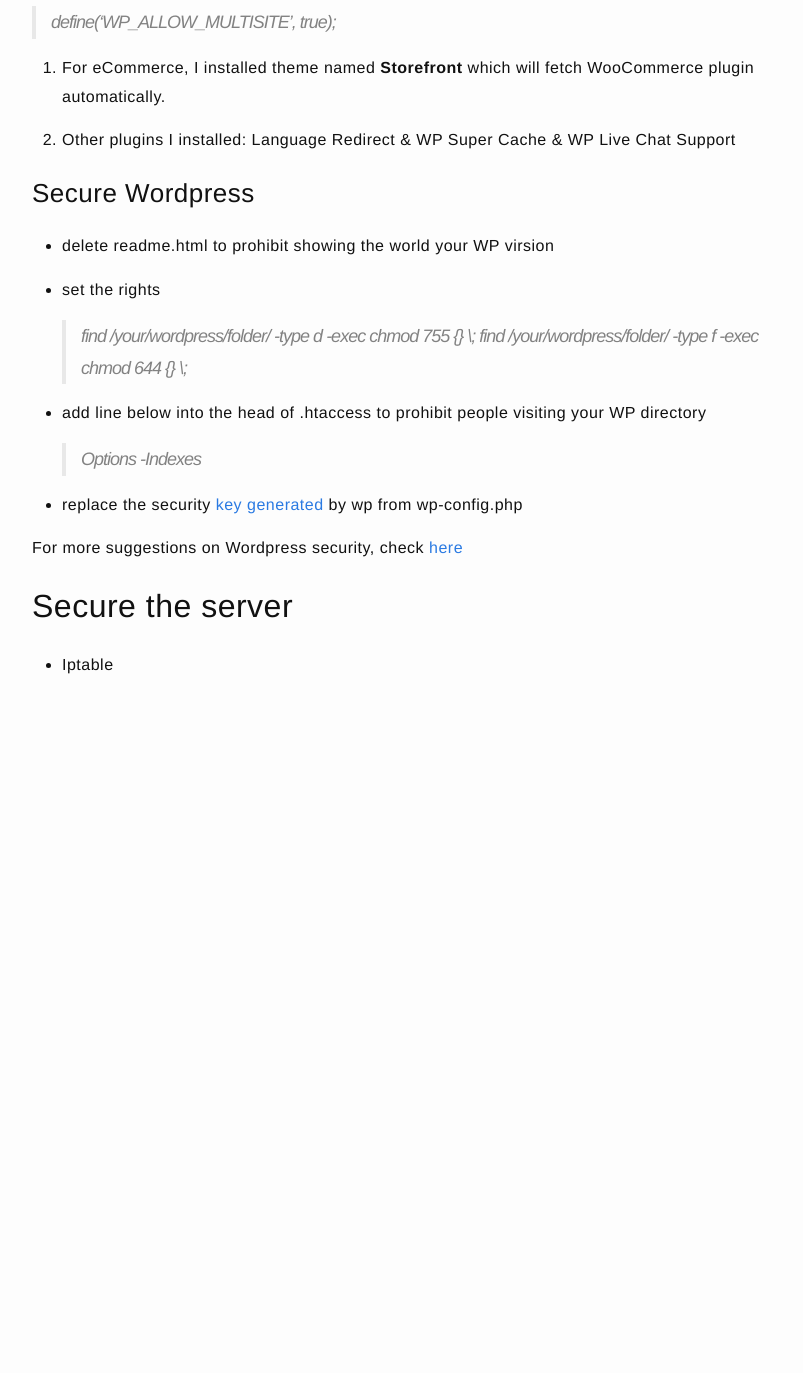
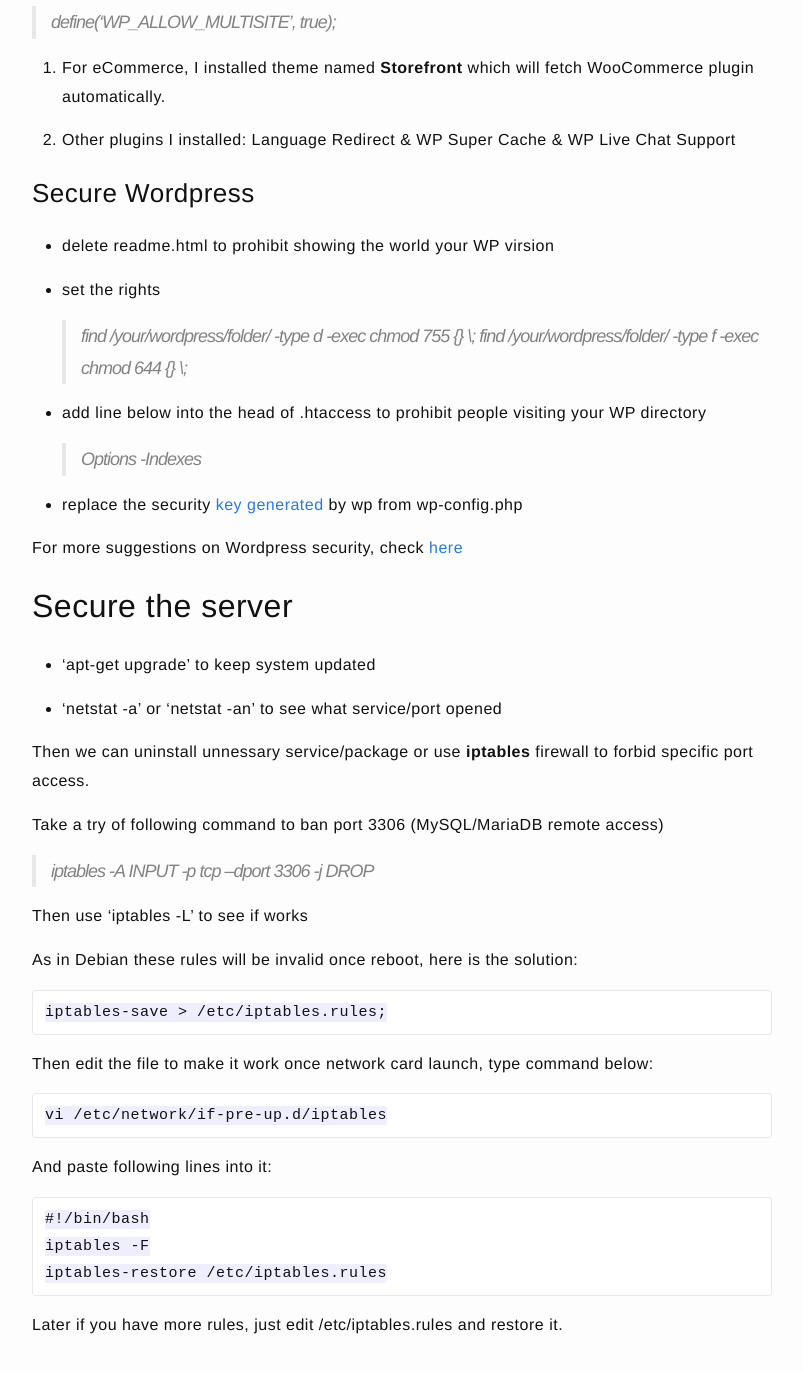
Before and after one commit to jazzi/jazzi.github.io, a Jekyll site: the page built from _posts/2018-03-15-setup-wordpress-in-vps.md, in a window 1280 px wide and 1400 px high, scrolled down 2674 px. Shown: the top 1373 px of the window, without its empty margins (238-1041 px from the left). Built offline with Jekyll 4.4.1, drawn with Linux system fonts in a browser that asks for light colours; before the commit the page ends 3414 px from its top, so only the background shows below that.

Commit message:
new post

```diff
--- a/_posts/2018-03-15-setup-wordpress-in-vps.md
+++ b/_posts/2018-03-15-setup-wordpress-in-vps.md
@@ -109,4 +109,30 @@ For more suggestions on Wordpress security, check [here](http://www.luoxiao123.c
 
 ## Secure the server ###
 
-* Iptable
+* 'apt-get upgrade' to keep system updated
+
+* 'netstat -a' or 'netstat -an' to see what service/port opened
+
+Then we can uninstall unnessary service/package or use **iptables** firewall to forbid specific port access.
+
+Take a try of following command to ban port 3306 (MySQL/MariaDB remote access)
+
+> iptables -A INPUT -p tcp --dport 3306 -j DROP
+
+Then use 'iptables -L' to see if works
+
+As in Debian these rules will be invalid once reboot, here is the solution:
+
+    iptables-save > /etc/iptables.rules;
+
+Then edit the file to make it work once network card launch, type command below:
+
+    vi /etc/network/if-pre-up.d/iptables
+
+And paste following lines into it:
+
+    #!/bin/bash
+    iptables -F
+    iptables-restore /etc/iptables.rules
+
+Later if you have more rules, just edit /etc/iptables.rules and restore it.
```
